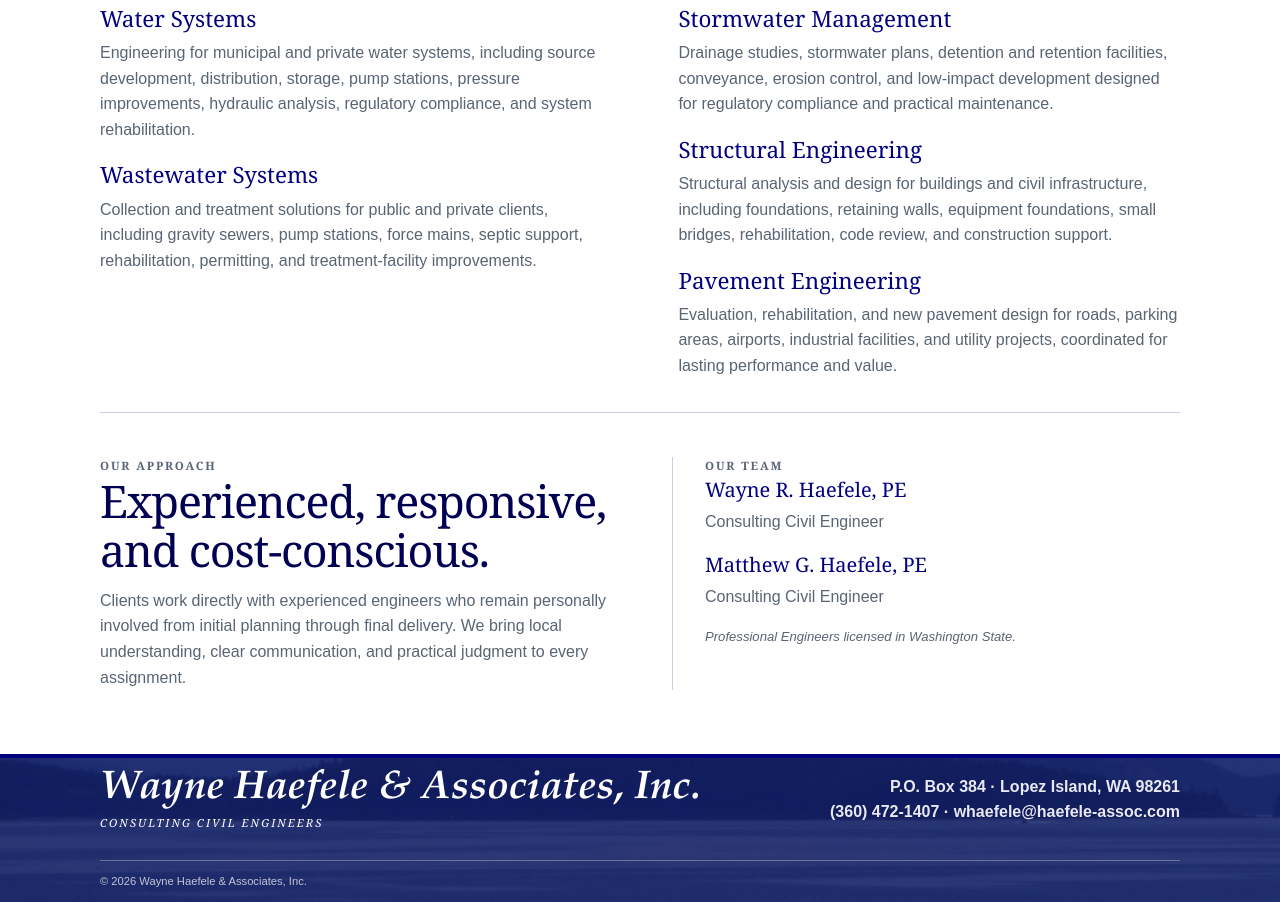
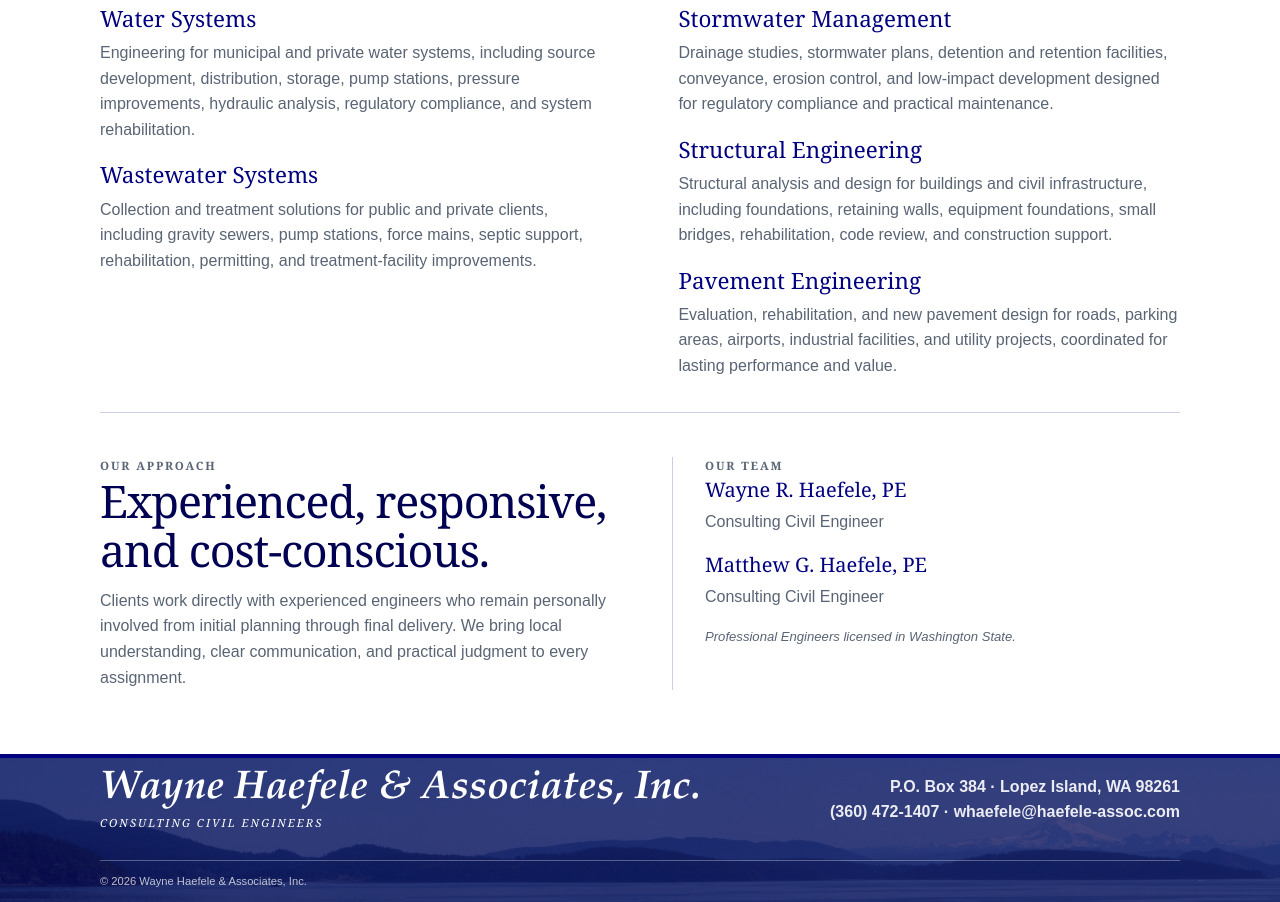
Before and after one commit to haefelmg/WHA2026, a website built with Vite: page index.html in a window 1280 px wide. Shown: the part 997-1899 px from the top of the page. Built offline with nearby package versions, Linux system fonts and the light colour scheme.

Commit message:
Refine website layout and branding

```diff
--- a/src/style.css
+++ b/src/style.css
@@ -189,8 +189,8 @@
   border-top: 4px solid var(--navy);
   background-image:
     linear-gradient(rgba(0, 0, 80, 0.68), rgba(0, 0, 80, 0.68)),
-    url('/images/mount-baker-panorama.jpg');
-  background-position: center, center 68%;
+    url('/images/mount-baker-footer-panorama.jpg');
+  background-position: center, center 52%;
   background-size: cover;
   background-repeat: no-repeat;
 }
```
Also changed, not shown: public/favicon.svg, public/images/mount-baker-footer-panorama.jpg (added).
